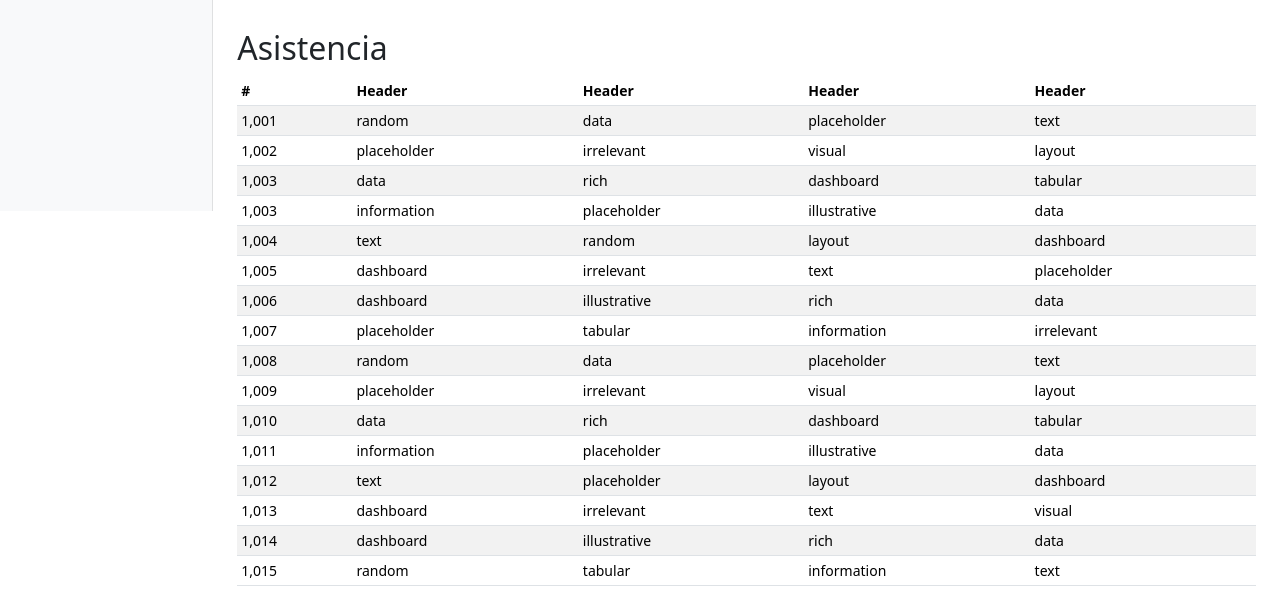
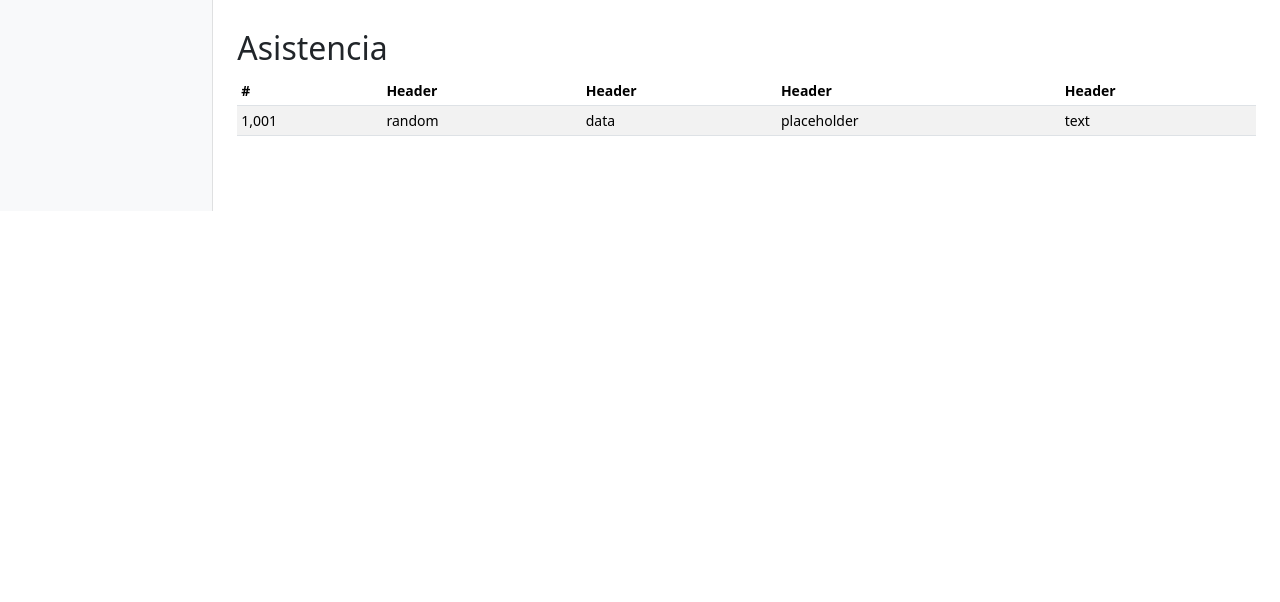
Before and after one commit to plasenca/asistencia_flask, a Flask app: template app/templates/main/asistencia.html in a window 1280 px wide. Shown: the part 589-1191 px from the top of the page. After the commit the page ends 800 px from the top, so only its background shows below. Run offline with Flask 2, Linux system fonts and the light colour scheme; the template is opened without the code that fills it, so the values that code supplies are empty; some libraries are stand-ins or nearby versions.

Commit message:
[Asistencia Python/Login-User]

```diff
--- a/app/templates/login/login.html
+++ b/app/templates/login/login.html
@@ -91,6 +91,8 @@
     <img class="mb-4 imagen" src="static/logo.png" alt="" width="200" height="200">
     <h1 class="h3 mb-3 fw-normal">Please sign in</h1>
 
+    {% block register %}{% endblock %}
+
     <div class="form-floating">
       {{form.email(class_="form-control", id="floatingInput", placeholder="name@example.com")}}
       <label for="floatingInput">Email address</label>
@@ -109,7 +111,7 @@
           </label>
         </div>
         <div class="mb-3 center col">
-          <a class="btn btn-link btn-registro btn-outline-secondary" href="{{url_for('registro')}}">Registrarme</a>
+          <a class="btn btn-link btn-registro btn-outline-secondary" href="{{url_for('registro')}}">Sign in</a>
         </div>
       </div>
     </div>
--- a/app/templates/main/asistencia.html
+++ b/app/templates/main/asistencia.html
@@ -149,111 +149,6 @@
                 <td>placeholder</td>
                 <td>text</td>
               </tr>
-              <tr>
-                <td>1,002</td>
-                <td>placeholder</td>
-                <td>irrelevant</td>
-                <td>visual</td>
-                <td>layout</td>
-              </tr>
-              <tr>
-                <td>1,003</td>
-                <td>data</td>
-                <td>rich</td>
-                <td>dashboard</td>
-                <td>tabular</td>
-              </tr>
-              <tr>
-                <td>1,003</td>
-                <td>information</td>
-                <td>placeholder</td>
-                <td>illustrative</td>
-                <td>data</td>
-              </tr>
-              <tr>
-                <td>1,004</td>
-                <td>text</td>
-                <td>random</td>
-                <td>layout</td>
-                <td>dashboard</td>
-              </tr>
-              <tr>
-                <td>1,005</td>
-                <td>dashboard</td>
-                <td>irrelevant</td>
-                <td>text</td>
-                <td>placeholder</td>
-              </tr>
-              <tr>
-                <td>1,006</td>
-                <td>dashboard</td>
-                <td>illustrative</td>
-                <td>rich</td>
-                <td>data</td>
-              </tr>
-              <tr>
-                <td>1,007</td>
-                <td>placeholder</td>
-                <td>tabular</td>
-                <td>information</td>
-                <td>irrelevant</td>
-              </tr>
-              <tr>
-                <td>1,008</td>
-                <td>random</td>
-                <td>data</td>
-                <td>placeholder</td>
-                <td>text</td>
-              </tr>
-              <tr>
-                <td>1,009</td>
-                <td>placeholder</td>
-                <td>irrelevant</td>
-                <td>visual</td>
-                <td>layout</td>
-              </tr>
-              <tr>
-                <td>1,010</td>
-                <td>data</td>
-                <td>rich</td>
-                <td>dashboard</td>
-                <td>tabular</td>
-              </tr>
-              <tr>
-                <td>1,011</td>
-                <td>information</td>
-                <td>placeholder</td>
-                <td>illustrative</td>
-                <td>data</td>
-              </tr>
-              <tr>
-                <td>1,012</td>
-                <td>text</td>
-                <td>placeholder</td>
-                <td>layout</td>
-                <td>dashboard</td>
-              </tr>
-              <tr>
-                <td>1,013</td>
-                <td>dashboard</td>
-                <td>irrelevant</td>
-                <td>text</td>
-                <td>visual</td>
-              </tr>
-              <tr>
-                <td>1,014</td>
-                <td>dashboard</td>
-                <td>illustrative</td>
-                <td>rich</td>
-                <td>data</td>
-              </tr>
-              <tr>
-                <td>1,015</td>
-                <td>random</td>
-                <td>tabular</td>
-                <td>information</td>
-                <td>text</td>
-              </tr>
             </tbody>
           </table>
         </div>
```
Also changed, not shown: app/database/data.py (added, +7 -0 lines), app/migrations/versions/7a32ae6f7026_.py (renamed from app/migrations/versions/b35ac0bd89d0_.py, +5 -10 lines), app/models/models.py (+41 -19 lines), app/routes/routes.py (+44 -6 lines), app/templates/login/login-after-register.html (added, +14 -0 lines), app/templates/registro/registro.html (+19 -22 lines).
